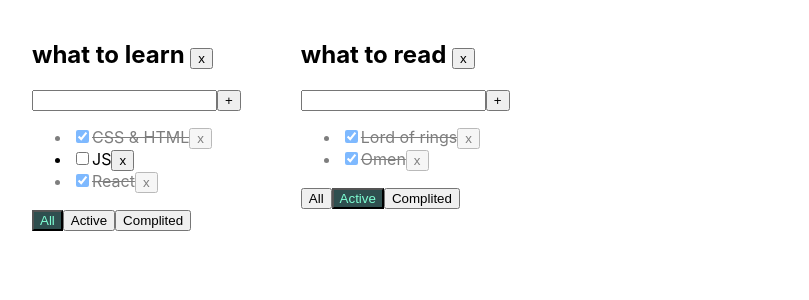
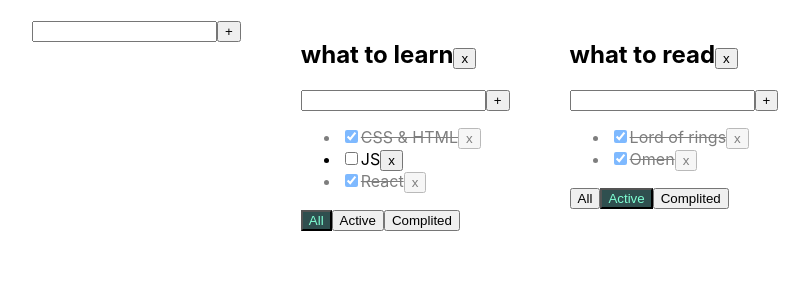
Before and after one commit to Mayariff/my-to-do, a React (Create React App) app: page / in a window 1280 px wide. Shown: the top 300 px of the page, without its empty margins (48-857 px from the left). Built offline with nearby package versions, Linux system fonts and the light colour scheme.

Commit message:
refactoring, added the ability to change titles

```diff
--- /dev/null
+++ b/src/AddItemForm.tsx
@@ -0,0 +1,38 @@
+import React, {ChangeEvent, KeyboardEvent, useState} from 'react';
+
+type AddItemFormPropsType ={
+    addItem: (title: string) => void
+}
+
+export  function AddItemForm( props:AddItemFormPropsType){
+
+    const [title, setTitle] = useState<string>('')
+    const [error, setError] = useState<string>("")
+
+    function onChangeAddTaskHandler(e: ChangeEvent<HTMLInputElement>) {
+        setTitle(e.currentTarget.value)}
+    function addItem(){
+        let trimedTitle = title.trim();
+        if (trimedTitle) {
+            props.addItem(trimedTitle);
+            setTitle('');
+        } else {
+            setError("Error! Where is task?");
+        }
+    }
+    function onKeyPressHandler(e: KeyboardEvent<HTMLInputElement>) {
+        setError("");
+        if (e.key === 'Enter') {
+            addItem()
+        }
+    }
+
+    return (<div>
+        <input value={title}
+               onChange={onChangeAddTaskHandler}
+               onKeyPress={onKeyPressHandler}
+               className={error ? "error" : ""}/>
+        <button onClick={addItem}>+</button>
+        {error && <div className="errorMessage">{error}</div>}
+    </div>)
+}
--- a/src/App.tsx
+++ b/src/App.tsx
@@ -2,6 +2,7 @@ import React, {useState} from 'react';
 import './App.css';
 import {TaskType, Todolist} from "./Todolist";
 import {v1} from "uuid";
+import {AddItemForm} from "./AddItemForm";
 
 export type filterType = "All"|"Active"|'Complited'
 type TodolistType ={
@@ -28,14 +29,14 @@ function App() {
 
     const [tasks, setTasks]= useState<TasksStateType>({
         [todoListID_1]:[
-            {id: v1(), name: "CSS & HTML", isDone: true},
-            {id: v1(), name: "JS", isDone: false},
-            {id: v1(), name: "React", isDone: true},
+            {id: v1(), title: "CSS & HTML", isDone: true},
+            {id: v1(), title: "JS", isDone: false},
+            {id: v1(), title: "React", isDone: true},
         ],
         [todoListID_2]: [
-            {id:  v1(), name: "Lord of rings", isDone: true},
-            {id:  v1(), name: "Bolein Sisters", isDone: false},
-            {id:  v1(), name: "Omen", isDone: true},
+            {id:  v1(), title: "Lord of rings", isDone: true},
+            {id:  v1(), title: "Bolein Sisters", isDone: false},
+            {id:  v1(), title: "Omen", isDone: true},
         ],
     })
 
@@ -52,7 +53,7 @@ function App() {
 
     //добавление тасок
     function addTasks(trimedValue:string, todolistID: string){
-      let newTask = {id:v1(), name:trimedValue, isDone:false}
+      let newTask = {id:v1(), title:trimedValue, isDone:false}
       tasks[todolistID] = [newTask,...tasks[todolistID] ]
         setTasks({...tasks})
     }
@@ -62,13 +63,30 @@ function App() {
         tasks[todolistID] = tasks[todolistID].map( t=> t.id===taskID ? {...t, isDone}: t)
         setTasks({...tasks})
     }
-
+    //изменение названия тасок
+    function changeTaskTitle (taskID:string, title: string, todolistID: string){
+        tasks[todolistID] = tasks[todolistID].map( t=> t.id===taskID? {...t, title}: t)
+        setTasks({...tasks})}
     //удаление todoList
     function removeTodoList(todolistID: string){
         setTodolist(todoList.filter( t=> t.id !== todolistID))
         delete tasks[todolistID]
     }
-
+    //добавление ToDoList
+    function addTodolist (title:string){
+        const newTodolistID=v1()
+        const newTodolist:TodolistType ={
+        id: newTodolistID,
+        title,
+        filter: "All"
+        }
+        setTodolist([...todoList, newTodolist])
+        setTasks({[newTodolistID]:[],...tasks})
+    }
+    //изменение назв ToDoList
+    function changeTodolistTitle(title: string, todolistID: string){
+        setTodolist( todoList.map(t=> t.id === todolistID ? {...t, title} : t) )
+    }
     // фильтруем таски для 3х кнопок
     const getTasksForRender =(todoList: TodolistType)=>{
         switch (todoList.filter) {
@@ -80,7 +98,6 @@ function App() {
                 return tasks[todoList.id]
         }
     }
-
     // рисуем компоненту (просто вынесена для читабельности)
     const todolistComponents = todoList.map(tl=> {
             return (<Todolist id={tl.id}
@@ -93,11 +110,14 @@ function App() {
                               ChangeStatusIsDone={ChangeStatusIsDone}
                               filter={tl.filter}
                               removeTodoList={removeTodoList}
+                              changeTaskTitle ={changeTaskTitle}
+                              changeTodolistTitle={changeTodolistTitle}
             />)
         })
 
   return (
       <div className={'App'}>
+          <AddItemForm addItem={addTodolist}/>
           {todolistComponents}
       </div>
   );
--- /dev/null
+++ b/src/EditableSpan.tsx
@@ -0,0 +1,31 @@
+import React, {ChangeEvent, KeyboardEvent, useState} from 'react';
+
+type EditableSpanPropsType={
+    title: string
+    changeTitle: (title:string)=> void
+}
+
+export const EditableSpan=(props:EditableSpanPropsType)=>{
+    const [title, setTitle] = useState<string>(props.title)
+    const [editMode, setEditMode]= useState<boolean>(false)
+    const changeTitle= (e:ChangeEvent<HTMLInputElement>)=> setTitle(e.currentTarget.value)
+
+    const onEditMode =()=>setEditMode(true)
+    const offEditMode =()=>{
+        setEditMode(false)
+        props.changeTitle(title)
+    }
+    const onKeyPressHandler=(e: KeyboardEvent<HTMLInputElement>)=> {
+        if (e.key === 'Enter') {
+            offEditMode()}
+    }
+
+    return (
+        editMode ? <input value={title}
+                          onChange={changeTitle}
+                          onBlur={offEditMode}
+                          autoFocus={true}
+                          onKeyPress={onKeyPressHandler}
+        />: <span onDoubleClick={onEditMode}>{props.title}</span>
+    );
+};
--- a/src/Todolist.tsx
+++ b/src/Todolist.tsx
@@ -1,13 +1,14 @@
-import React, {ChangeEvent, KeyboardEvent, useState} from 'react';
+import React, {ChangeEvent} from 'react';
 import {filterType} from "./App";
+import {AddItemForm} from "./AddItemForm";
+import {EditableSpan} from "./EditableSpan";
 
 export type TaskType = {
     id: string
-    name: string
+    title: string
     isDone: boolean
 
 }
-
 type TodolistType = {
     id: string
     title: string
@@ -18,63 +19,43 @@ type TodolistType = {
     ChangeStatusIsDone: (id: string, isDone: boolean, todolistID: string) => void
     filter: filterType
     removeTodoList: (todolistID: string)=> void
+    changeTaskTitle: (taskID:string, title: string, todolistID: string)=>void
+    changeTodolistTitle: (title: string, todolistID: string)=>void
 }
 
 export function Todolist(props: TodolistType) {
 
-    const [value, setValue] = useState<string>('')
-    const [error, setError] = useState<string>("")
 
-    const addTask = () => {
-        let trimedValue = value.trim();
-        if (trimedValue) {
-            props.addTasks(trimedValue, props.id);
-            setValue('');
-        } else {
-            setError("Error! Where is task?");
-        }
-    }
+
     const removeTodoList=()=> props.removeTodoList(props.id)
-
-    function onChangeAddTaskHandler(e: ChangeEvent<HTMLInputElement>) {
-        setValue(e.currentTarget.value)}
-    function onKeyPressHandler(e: KeyboardEvent<HTMLInputElement>) {
-        setError("");
-            if (e.key === 'Enter') {
-                addTask()
-            }
-    }
 
     const onClickAll = () => props.changeFilter("All", props.id)
     const onClickActive = () => props.changeFilter("Active", props.id)
     const onClickComplited = () => props.changeFilter("Complited", props.id)
-
+    const addTask = (title:string) => props.addTasks(title, props.id)
+    const changeTodolistTitle =(title: string)=> props.changeTodolistTitle(title, props.id)
 
 
     return (
         <div>
-            <h2>{props.title} <button onClick={removeTodoList}>x</button></h2>
-            <input value={value}
-                   onChange={onChangeAddTaskHandler}
-                   onKeyPress={onKeyPressHandler}
-                   className={error ? "error" : ""}/>
-            <button onClick={addTask}>+</button>
-            {error && <div className="errorMessage">{error}</div>}
+            <h2>
+                <EditableSpan title={props.title} changeTitle={changeTodolistTitle}/>
+                <button onClick={removeTodoList}>x</button></h2>
+            <AddItemForm addItem={addTask} />
+
             <ul>
                 {
                     props.tasks.map(t => {
-                        const onRemoveHandler = () => {
-                            props.removeTask(t.id, props.id)
-                        }
-                        const onCheckboxHandler = (e: ChangeEvent<HTMLInputElement>) => {
-                            props.ChangeStatusIsDone(t.id, e.currentTarget.checked, props.id)
-                        }
+                        const onRemoveHandler = () => props.removeTask(t.id, props.id)
+                        const onCheckboxHandler = (e: ChangeEvent<HTMLInputElement>) => props.ChangeStatusIsDone(t.id, e.currentTarget.checked, props.id)
+                        const changeTaskTitle= (title: string)=> props.changeTaskTitle(t.id,title, props.id)
+
                         return (
                             <li key={t.id} className={t.isDone ? "isDone" : ""}>
                                 <input type='checkbox'
                                        onChange={onCheckboxHandler}
                                        checked={t.isDone}/>
-                                <span>{t.name}</span>
+                                <EditableSpan title={t.title} changeTitle={changeTaskTitle}/>
                                 <button onClick={onRemoveHandler}>x</button>
                             </li>
                         )
```
